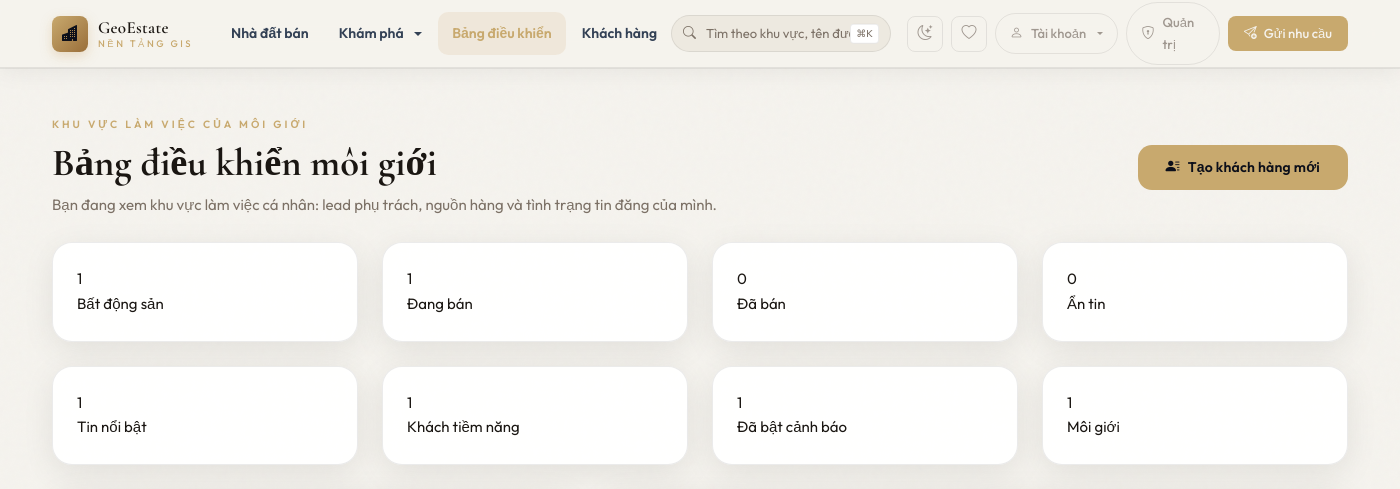
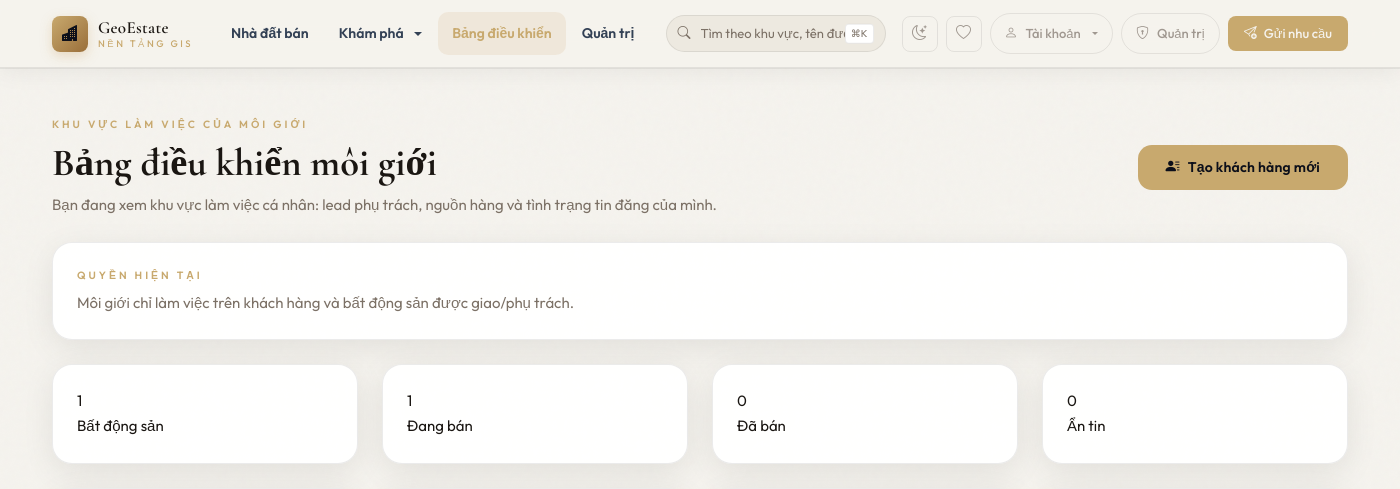
Before and after one commit to LogGuye/WebGIS, a Django app: page /leads/dashboard/staff/ in a window 1400 px wide. Shown: the top 489 px of the page. Run offline with Django 5.2, Linux system fonts and the light colour scheme; a user stored in the database is signed in; tables that the repository leaves empty hold one stand-in row (values such as "Sample post").

Commit message:
Separate admin and agent navigation and actions

```diff
--- a/leads/views.py
+++ b/leads/views.py
@@ -116,6 +116,10 @@ def dashboard(request):
             ("Môi giới đang hoạt động", Agent.objects.count()),
         ]
         dashboard_note = "Bạn đang xem toàn bộ hệ thống: hàng tồn, lead, môi giới và hiệu suất chung."
+        dashboard_actions = [
+            ("/admin/", "Quản trị hệ thống"),
+            ("/accounts/profile/", "Quản lý hồ sơ"),
+        ]
     else:
         pending_tasks = [
             ("Lead cần theo dõi", lead_qs.count()),
@@ -124,6 +128,10 @@ def dashboard(request):
             ("Tin nổi bật bạn đang phụ trách", property_qs.filter(is_featured=True, listing_status=Property.ListingStatus.ACTIVE).count()),
         ]
         dashboard_note = "Bạn đang xem khu vực làm việc cá nhân: lead phụ trách, nguồn hàng và tình trạng tin đăng của mình."
+        dashboard_actions = [
+            ("/leads/lead-form/", "Tạo khách hàng mới"),
+            ("/accounts/profile/", "Hồ sơ môi giới"),
+        ]
 
     context = {
         "dashboard_role": role,
--- a/templates/base.html
+++ b/templates/base.html
@@ -789,11 +789,17 @@
               Bảng điều khiển
             </a>
           </li>
-          {% if is_agent_role or is_admin_role %}
+          {% if is_agent_role %}
           <li class="nav-item">
             <a class="nav-link {% if request.resolver_match.url_name == 'lead_form' %}active{% endif %}"
                href="{% url 'leads:lead_form' %}">
               Khách hàng
+            </a>
+          </li>
+          {% elif is_admin_role %}
+          <li class="nav-item">
+            <a class="nav-link" href="/admin/">
+              Quản trị
             </a>
           </li>
           {% endif %}
--- a/templates/leads/dashboard.html
+++ b/templates/leads/dashboard.html
@@ -9,7 +9,11 @@
       <h1 class="section-heading mb-2">{% if dashboard_role == 'admin' %}Bảng điều khiển quản trị{% else %}Bảng điều khiển môi giới{% endif %}</h1>
       <p style="color:var(--text-muted);margin:0">{{ dashboard_note }}</p>
     </div>
+    {% if dashboard_role == 'admin' %}
+    <a href="/admin/" class="btn-geo-primary"><i class="bi bi-shield-lock"></i> Quản trị hệ thống</a>
+    {% else %}
     <a href="{% url 'leads:lead_form' %}" class="btn-geo-primary"><i class="bi bi-person-lines-fill"></i> Tạo khách hàng mới</a>
+    {% endif %}
   </div>
 
   {% if dashboard_role == 'agent' and linked_agent %}
@@ -24,6 +28,26 @@
     </div>
   </div>
   {% endif %}
+
+  <div class="card-geo p-4 mb-4">
+    <div class="d-flex flex-wrap gap-2 align-items-center justify-content-between">
+      <div>
+        <div class="section-eyebrow" style="margin-bottom:6px">Quyền hiện tại</div>
+        <div style="color:var(--text-muted)">
+          {% if dashboard_role == 'admin' %}
+          Quản trị có quyền xem toàn bộ hệ thống và truy cập quản trị backend.
+          {% else %}
+          Môi giới chỉ làm việc trên khách hàng và bất động sản được giao/phụ trách.
+          {% endif %}
+        </div>
+      </div>
+      <div class="d-flex flex-wrap gap-2">
+        {% for href, label in dashboard_actions %}
+        <a href="{{ href }}" class="btn-geo-secondary" style="padding:8px 14px;font-size:12px">{{ label }}</a>
+        {% endfor %}
+      </div>
+    </div>
+  </div>
 
   <div class="row g-4 mb-4">
     <div class="col-md-6 col-xl-3"><div class="card-geo p-4"><div class="stat-num">{{ property_total }}</div><div class="stat-lbl">Bất động sản</div></div></div>
```
